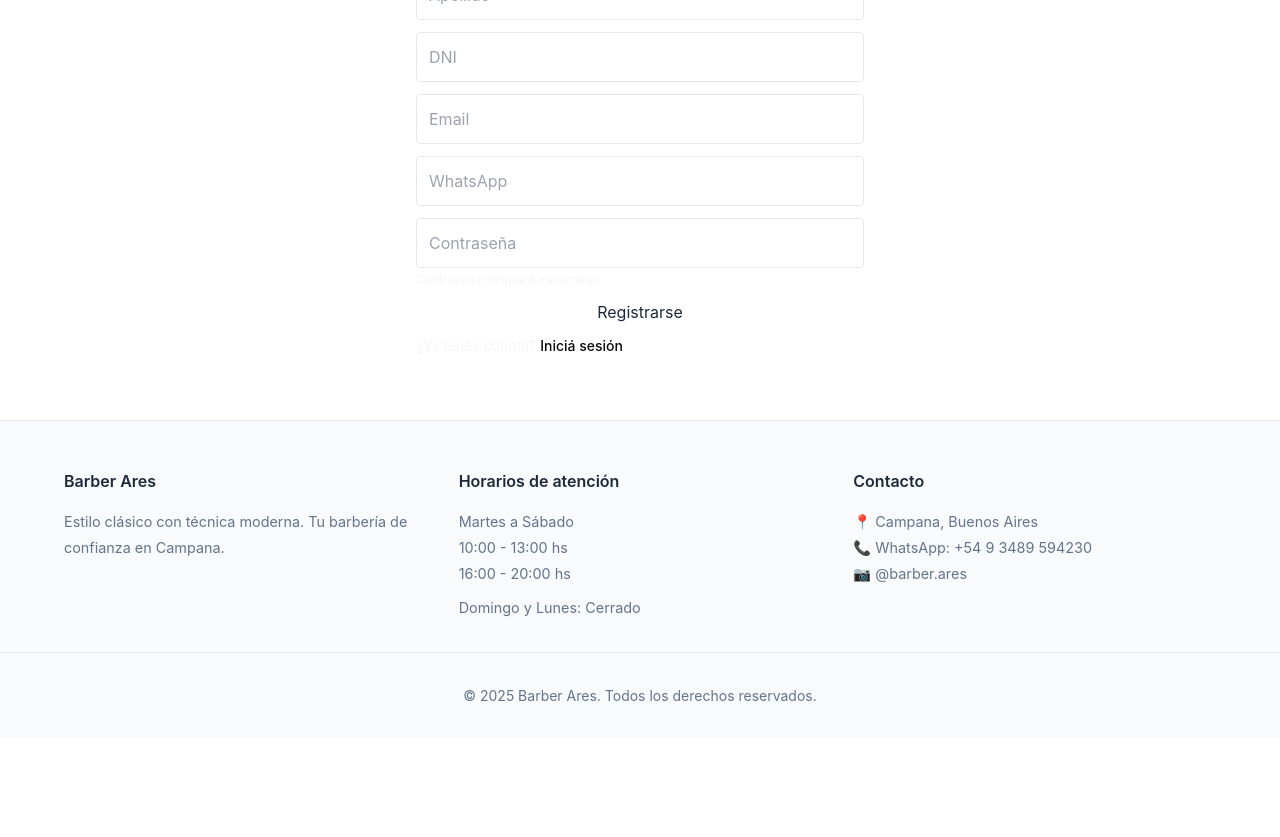
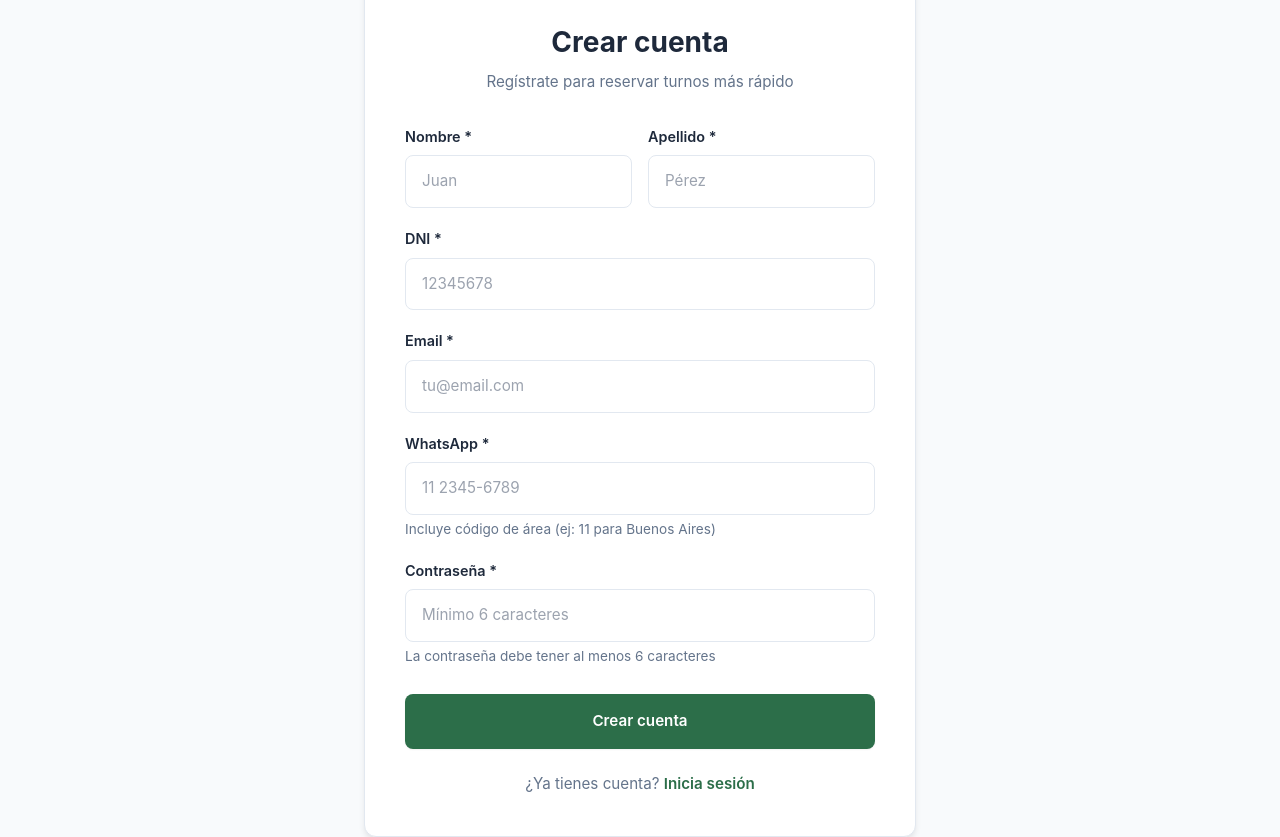
Before and after one commit to lionelc39/barberia-ares, a Next.js app: page /register in a window 1280 px wide. Shown: the part 220-1057 px from the top of the page. Before the commit the page ends 958 px from the top, so only its background shows below. Built offline with nearby package versions, Linux system fonts and the light colour scheme.

Commit message:
Update page.tsx

```diff
--- a/src/app/register/page.tsx
+++ b/src/app/register/page.tsx
@@ -1,49 +1,269 @@
-// src/app/register/page.tsx
 'use client'
 import { useState } from 'react'
 import { supabase } from '@/lib/supabase'
 import { useRouter } from 'next/navigation'
 import Link from 'next/link'
 
-export default function Register(){
-  const [form, setForm] = useState({ nombre:'', apellido:'', dni:'', email:'', whatsapp:'', password:'' })
+export default function Register() {
+  const [form, setForm] = useState({
+    nombre: '',
+    apellido: '',
+    dni: '',
+    email: '',
+    whatsapp: '',
+    password: ''
+  })
   const [loading, setLoading] = useState(false)
   const [error, setError] = useState('')
   const router = useRouter()
 
-  const handle = async (e:any) => {
+  const handle = async (e: any) => {
     e.preventDefault()
     setError('')
-    if (form.password.length < 6) { setError('La contraseña debe tener al menos 6 caracteres'); return }
+
+    if (form.password.length < 6) {
+      setError('La contraseña debe tener al menos 6 caracteres')
+      return
+    }
+
     setLoading(true)
-    // guardar en clientes y auth
-    const { error:insertErr } = await supabase.from('clientes').insert([{ nombre: form.nombre, apellido: form.apellido, dni: form.dni, email: form.email, whatsapp: form.whatsapp }])
-    if (insertErr) { setError(insertErr.message); setLoading(false); return }
-    const { error:authErr } = await supabase.auth.signUp({ email: form.email, password: form.password })
-    if (authErr) { setError(authErr.message); setLoading(false); return }
-    setLoading(false)
-    router.push('/login')
+
+    try {
+      // Guardar en tabla clientes
+      const { error: insertErr } = await supabase.from('clientes').insert([{
+        nombre: form.nombre,
+        apellido: form.apellido,
+        dni: form.dni,
+        email: form.email,
+        whatsapp: form.whatsapp
+      }])
+
+      if (insertErr) {
+        setError(insertErr.message)
+        setLoading(false)
+        return
+      }
+
+      // Crear usuario en Auth
+      const { error: authErr } = await supabase.auth.signUp({
+        email: form.email,
+        password: form.password
+      })
+
+      if (authErr) {
+        setError(authErr.message)
+        setLoading(false)
+        return
+      }
+
+      setLoading(false)
+      alert('¡Registro exitoso! Por favor inicia sesión.')
+      router.push('/login')
+    } catch (err) {
+      console.error('Error:', err)
+      setError('Ocurrió un error inesperado')
+      setLoading(false)
+    }
   }
 
   return (
-    <div className="max-w-md mx-auto card">
-      <h2 className="text-2xl font-semibold mb-4">Registro de Cliente</h2>
-      {error && <div className="toast error mb-3">{error}</div>}
-      <form onSubmit={handle} className="space-y-3">
-        <input required placeholder="Nombre" value={form.nombre} onChange={e=>setForm({...form, nombre:e.target.value})} className="w-full p-3 border rounded" />
-        <input required placeholder="Apellido" value={form.apellido} onChange={e=>setForm({...form, apellido:e.target.value})} className="w-full p-3 border rounded" />
-        <input required placeholder="DNI" value={form.dni} onChange={e=>setForm({...form, dni:e.target.value})} className="w-full p-3 border rounded" />
-        <input required type="email" placeholder="Email" value={form.email} onChange={e=>setForm({...form, email:e.target.value})} className="w-full p-3 border rounded" />
-        <input required placeholder="WhatsApp" value={form.whatsapp} onChange={e=>setForm({...form, whatsapp:e.target.value})} className="w-full p-3 border rounded" />
-        <div>
-          <input required type="password" placeholder="Contraseña" value={form.password} onChange={e=>setForm({...form, password:e.target.value})} className="w-full p-3 border rounded" />
-          <div className="text-xs text-muted mt-1">Contraseña mínima 6 caracteres</div>
+    <div style={{
+      minHeight: '100vh',
+      background: 'var(--bg-light)',
+      padding: '2rem 0',
+      display: 'flex',
+      alignItems: 'center'
+    }}>
+      <div className="container" style={{ maxWidth: '600px', width: '100%' }}>
+        <div style={{
+          background: 'white',
+          padding: '2.5rem',
+          borderRadius: '12px',
+          border: '1px solid var(--border)',
+          boxShadow: 'var(--shadow-md)'
+        }}>
+          {/* Header */}
+          <div style={{ textAlign: 'center', marginBottom: '2rem' }}>
+            <div style={{ fontSize: '3rem', marginBottom: '1rem' }}>📝</div>
+            <h2 style={{
+              fontSize: '1.75rem',
+              fontWeight: '700',
+              color: 'var(--text-dark)',
+              marginBottom: '0.5rem'
+            }}>
+              Crear cuenta
+            </h2>
+            <p style={{ color: 'var(--text-muted)', fontSize: '0.95rem' }}>
+              Regístrate para reservar turnos más rápido
+            </p>
+          </div>
+
+          {/* Alert Error */}
+          {error && (
+            <div className="alert-fresha alert-error" style={{ marginBottom: '1.5rem' }}>
+              <span>⚠️</span>
+              <span>{error}</span>
+            </div>
+          )}
+
+          {/* Formulario */}
+          <form onSubmit={handle}>
+            {/* Nombre y Apellido */}
+            <div style={{
+              display: 'grid',
+              gridTemplateColumns: '1fr 1fr',
+              gap: '1rem',
+              marginBottom: '1.25rem'
+            }}>
+              <div className="input-group" style={{ marginBottom: 0 }}>
+                <label className="input-label">Nombre *</label>
+                <input
+                  required
+                  type="text"
+                  placeholder="Juan"
+                  value={form.nombre}
+                  onChange={e => setForm({...form, nombre: e.target.value})}
+                  className="input-fresha"
+                />
+              </div>
+
+              <div className="input-group" style={{ marginBottom: 0 }}>
+                <label className="input-label">Apellido *</label>
+                <input
+                  required
+                  type="text"
+                  placeholder="Pérez"
+                  value={form.apellido}
+                  onChange={e => setForm({...form, apellido: e.target.value})}
+                  className="input-fresha"
+                />
+              </div>
+            </div>
+
+            {/* DNI */}
+            <div className="input-group">
+              <label className="input-label">DNI *</label>
+              <input
+                required
+                type="text"
+                placeholder="12345678"
+                value={form.dni}
+                onChange={e => setForm({...form, dni: e.target.value})}
+                className="input-fresha"
+              />
+            </div>
+
+            {/* Email */}
+            <div className="input-group">
+              <label className="input-label">Email *</label>
+              <input
+                required
+                type="email"
+                placeholder="tu@email.com"
+                value={form.email}
+                onChange={e => setForm({...form, email: e.target.value})}
+                className="input-fresha"
+              />
+            </div>
+
+            {/* WhatsApp */}
+            <div className="input-group">
+              <label className="input-label">WhatsApp *</label>
+              <input
+                required
+                type="tel"
+                placeholder="11 2345-6789"
+                value={form.whatsapp}
+                onChange={e => setForm({...form, whatsapp: e.target.value})}
+                className="input-fresha"
+              />
+              <p style={{
+                fontSize: '0.85rem',
+                color: 'var(--text-muted)',
+                marginTop: '0.25rem'
+              }}>
+                Incluye código de área (ej: 11 para Buenos Aires)
+              </p>
+            </div>
+
+            {/* Contraseña */}
+            <div className="input-group">
+              <label className="input-label">Contraseña *</label>
+              <input
+                required
+                type="password"
+                placeholder="Mínimo 6 caracteres"
+                value={form.password}
+                onChange={e => setForm({...form, password: e.target.value})}
+                className="input-fresha"
+              />
+              <p style={{
+                fontSize: '0.85rem',
+                color: 'var(--text-muted)',
+                marginTop: '0.25rem'
+              }}>
+                La contraseña debe tener al menos 6 caracteres
+              </p>
+            </div>
+
+            {/* Botón Submit */}
+            <button
+              type="submit"
+              disabled={loading}
+              className="btn-fresha btn-primary-fresha"
+              style={{
+                width: '100%',
+                padding: '1rem',
+                marginTop: '0.5rem'
+              }}
+            >
+              {loading ? (
+                <span style={{
+                  display: 'flex',
+                  alignItems: 'center',
+                  justifyContent: 'center',
+                  gap: '0.5rem'
+                }}>
+                  <div className="spinner"></div>
+                  Registrando...
+                </span>
+              ) : (
+                'Crear cuenta'
+              )}
+            </button>
+          </form>
+
+          {/* Link a Login */}
+          <p style={{
+            marginTop: '1.5rem',
+            textAlign: 'center',
+            fontSize: '0.95rem',
+            color: 'var(--text-muted)'
+          }}>
+            ¿Ya tienes cuenta?{' '}
+            <Link
+              href="/login"
+              style={{
+                color: 'var(--primary)',
+                fontWeight: '600',
+                textDecoration: 'none'
+              }}
+            >
+              Inicia sesión
+            </Link>
+          </p>
         </div>
-        <button disabled={loading} className="btn-primary w-full">
-          {loading ? <span className="spinner" /> : 'Registrarse'}
-        </button>
-      </form>
-      <p className="mt-3 text-sm text-muted">¿Ya tenés cuenta? <Link href="/login" className="text-black font-medium">Iniciá sesión</Link></p>
+
+        {/* Mensaje adicional */}
+        <div style={{
+          textAlign: 'center',
+          marginTop: '1.5rem',
+          fontSize: '0.9rem',
+          color: 'var(--text-muted)'
+        }}>
+          <p>Al registrarte aceptas nuestros términos y condiciones</p>
+        </div>
+      </div>
     </div>
   )
 }
```
